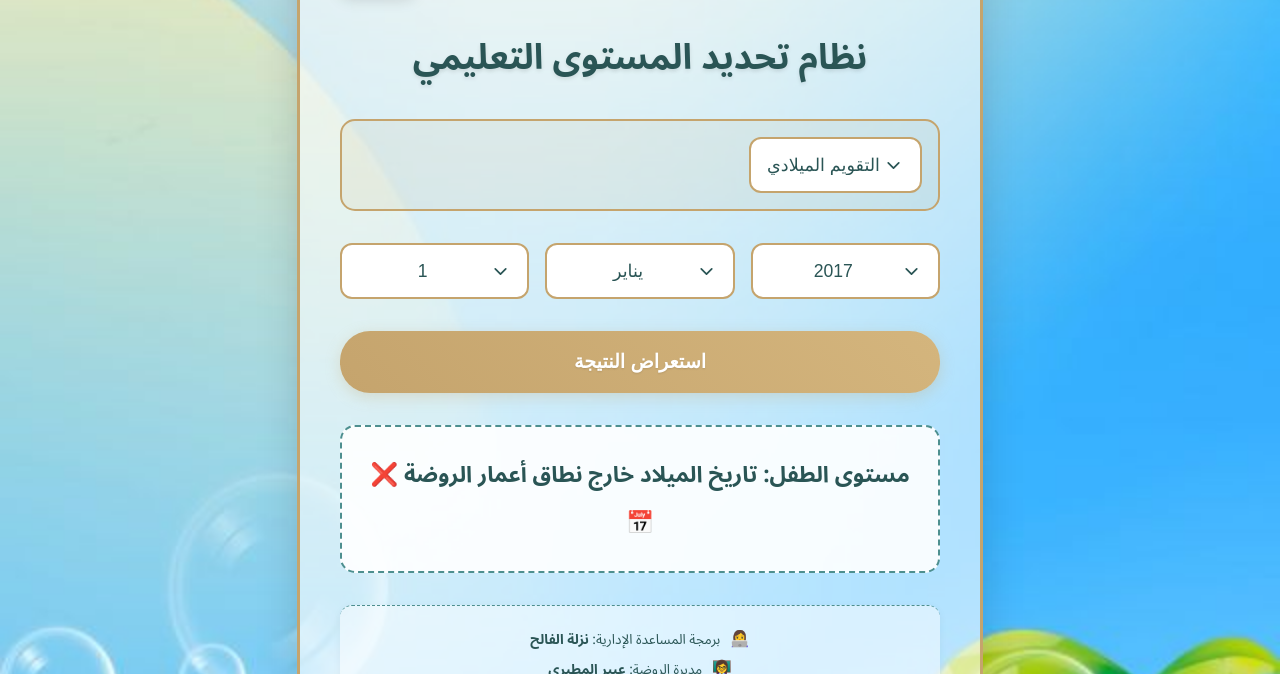
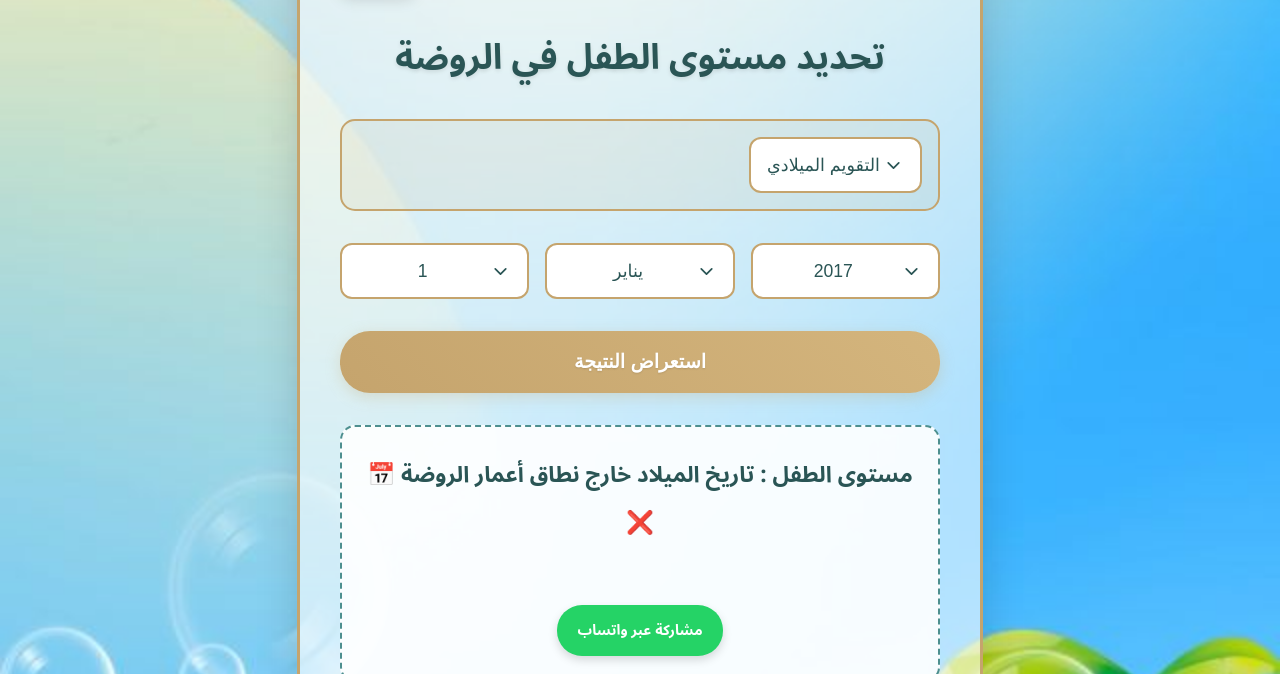
Before and after one commit to Alfale7/NazlhAlfale7, a plain HTML site: page index.html in a window 1280 px wide. Both pictures are taken after a click on the button "استعراض النتيجة". Shown: the part 126-800 px from the top of the page. Drawn offline with Linux system fonts and the light colour scheme.

Commit message:
Add files via upload

```diff
--- a/index.html
+++ b/index.html
@@ -272,7 +272,7 @@
       <img src="ministry-logo.png" class="ministry-logo" alt="شعار الوزارة">
     </div>
 
-    <h1 class="main-title">نظام تحديد المستوى التعليمي</h1>
+    <h1 class="main-title">تحديد مستوى الطفل في الروضة</h1>
 
     <div class="calendar-type">
       <select id="calendarType" class="royal-select" onchange="updateCalendar()">
@@ -369,7 +369,6 @@
       const approxDate = new Date((hYear - 579) + "-" + hMonth + "-" + hDay);
       return approxDate;
     }
-
 function calculateLevel() {
   const calendarType = document.getElementById('calendarType').value;
   const y = parseInt(document.getElementById('year').value);
@@ -396,21 +395,45 @@ function calculateLevel() {
   const level1End = new Date(2022, 7, 25);
 
   let resultText = '';
+  let emoji = '';
 
   if (birthDate >= level3Start && birthDate <= level3End) {
-    resultText = 'المستوى الثالث 🧒🏻 🎉';
+    resultText = 'المستوى الثالث';
+    emoji = '🧒🏻 🎉';
   } else if (birthDate >= level2Start && birthDate <= level2End) {
-    resultText = 'المستوى الثاني 🧒🏻 🎉';
+    resultText = 'المستوى الثاني';
+    emoji = '🧒🏻 🎉';
   } else if (birthDate >= level1Start && birthDate <= level1End) {
-    resultText = 'المستوى الأول 🧒🏻 🎉';
+    resultText = 'المستوى الأول';
+    emoji = '🧒🏻 🎉';
   } else {
-    resultText = 'تاريخ الميلاد خارج نطاق أعمار الروضة ❌ 📅';
+    resultText = 'تاريخ الميلاد خارج نطاق أعمار الروضة';
+    emoji = '📅 ❌';
   }
 
+  const fullResult = `مستوى الطفل : ${resultText} ${emoji}`;
+  const whatsappLink = `https://wa.me/?text=${encodeURIComponent(fullResult)}`;
+
   const resultDisplay = document.getElementById('resultDisplay');
-  resultDisplay.classList.remove('show'); // علشان يعيد التأثير إذا ضغط مرتين
-  void resultDisplay.offsetWidth; // لإعادة تشغيل الأنيميشن
-  resultDisplay.textContent = `مستوى الطفل: ${resultText}`;
+  resultDisplay.classList.remove('show');
+  void resultDisplay.offsetWidth;
+
+  resultDisplay.innerHTML = `
+  ${fullResult}
+  <br><br>
+  <a href="https://api.whatsapp.com/send?text=${encodeURIComponent(fullResult)}" target="_blank" style="
+    display: inline-block;
+    margin-top: 10px;
+    background-color: #25D366;
+    color: white;
+    padding: 10px 20px;
+    border-radius: 25px;
+    text-decoration: none;
+    font-weight: bold;
+    font-size: 0.9rem;
+    box-shadow: 0 4px 10px rgba(0,0,0,0.15);
+  ">مشاركة عبر واتساب</a>
+`;
   resultDisplay.classList.add('show');
 }
   </script>
```
